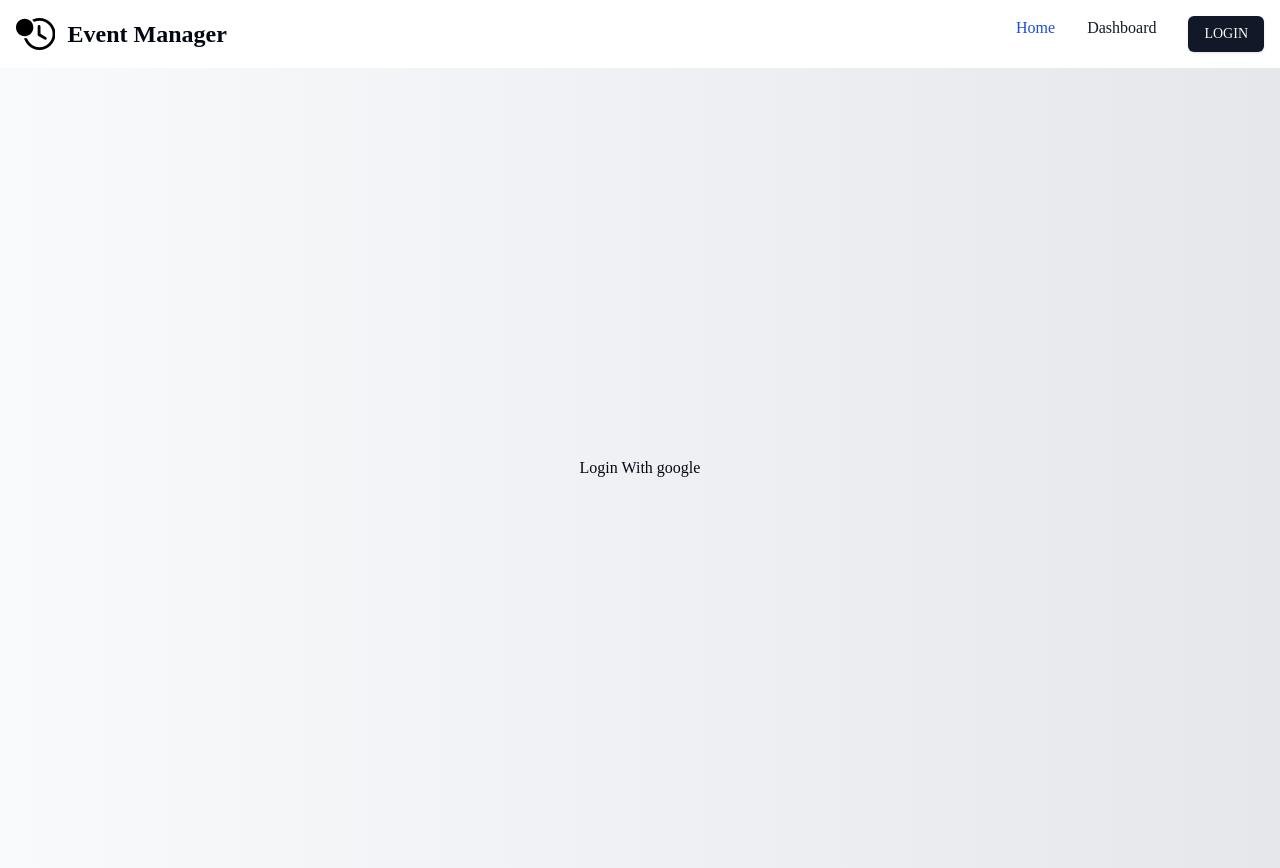
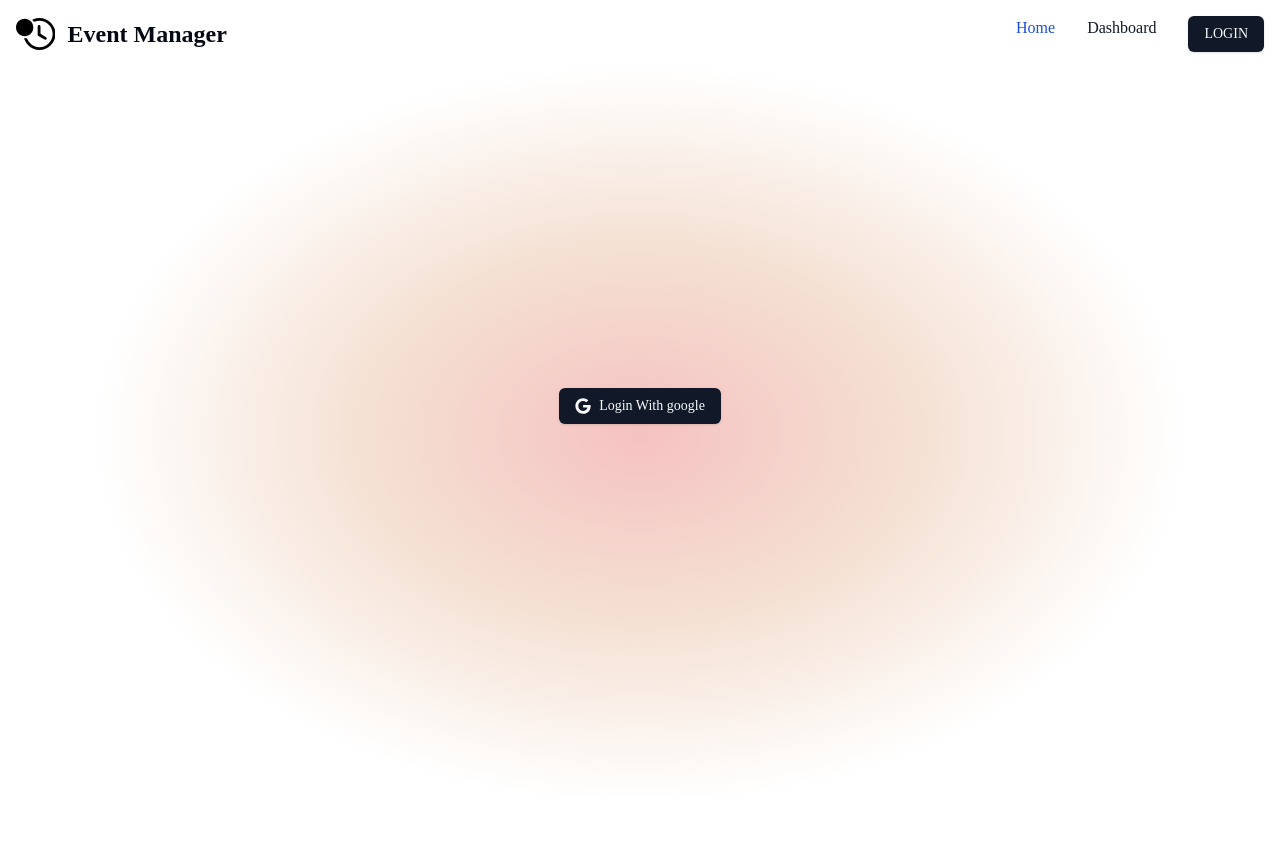
Before and after one commit to imakhlaq/event-management, a Next.js app in the folder frontend/: page /login in a window 1280 px wide. Built offline with nearby package versions, Linux system fonts and the light colour scheme.

Commit message:
added background gradiant

```diff
--- a/frontend/src/app/(auth)/login/_components/GoogleLogin.tsx
+++ b/frontend/src/app/(auth)/login/_components/GoogleLogin.tsx
@@ -1,11 +1,16 @@
 "use client"
 
 import {googleLogin} from "@/utils/socialLogin";
+import {Button} from "@/components/ui/button";
+import {FaGoogle} from "react-icons/fa";
 
 export default function GoogleLogin() {
     return (
         <div className="h-screen flex justify-center">
-            <button onClick={googleLogin}><span>Login With google</span></button>
+            <Button
+                className="mt-[40vh]" onClick={googleLogin}>
+                <FaGoogle/>
+                <span>Login With google</span></Button>
         </div>
     );
 };
--- a/frontend/src/app/layout.tsx
+++ b/frontend/src/app/layout.tsx
@@ -29,7 +29,12 @@ export default function RootLayout({children}: Readonly<{
     return (
         <html lang="en">
         <body
-            className={`${roboto.variable} ${poppins.variable} antialiased font-sans bg-background bg-gradient-to-r from-slate-50 to-gray-200 `}
+            className={`${roboto.variable} ${poppins.variable} antialiasing font-sans
+            bg-[radial-gradient(hsl(0,72%,65%,40%),hsl(24,62%,73%,40%),hsl(var(--background))_60%)]
+            bg-cover
+            bg-no-repeat
+            bg-center
+            `}
         >
         <MuiWrapper>
             <NavBar/>
--- a/frontend/src/app/page.tsx
+++ b/frontend/src/app/page.tsx
@@ -1,3 +1,3 @@
 export default function Home() {
-    return <h1>Home</h1>;
+    return <h1 className="h-screen"></h1>;
 }
```
Also changed, not shown: 2 other files (tests, documents, lock files or other folders).
